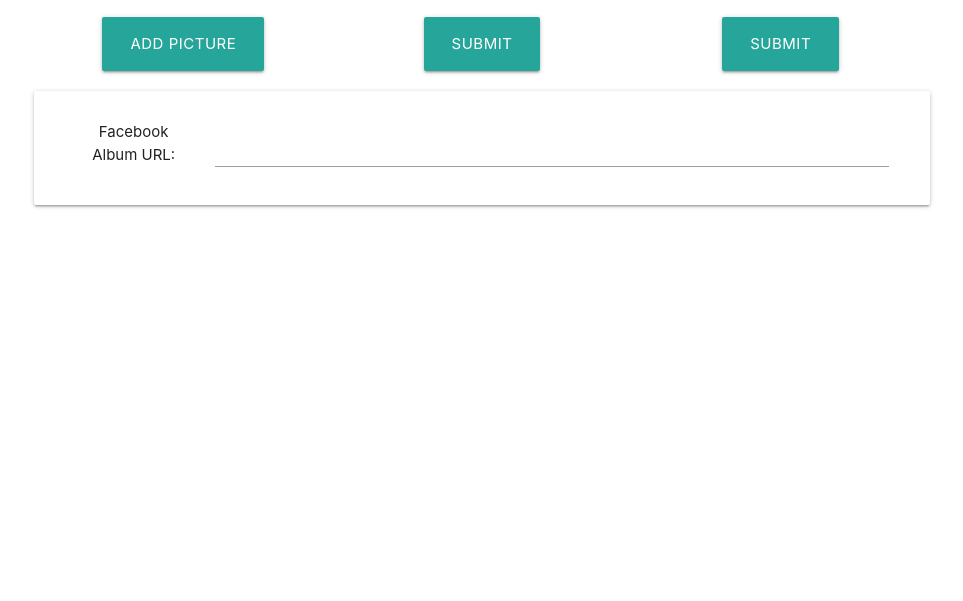
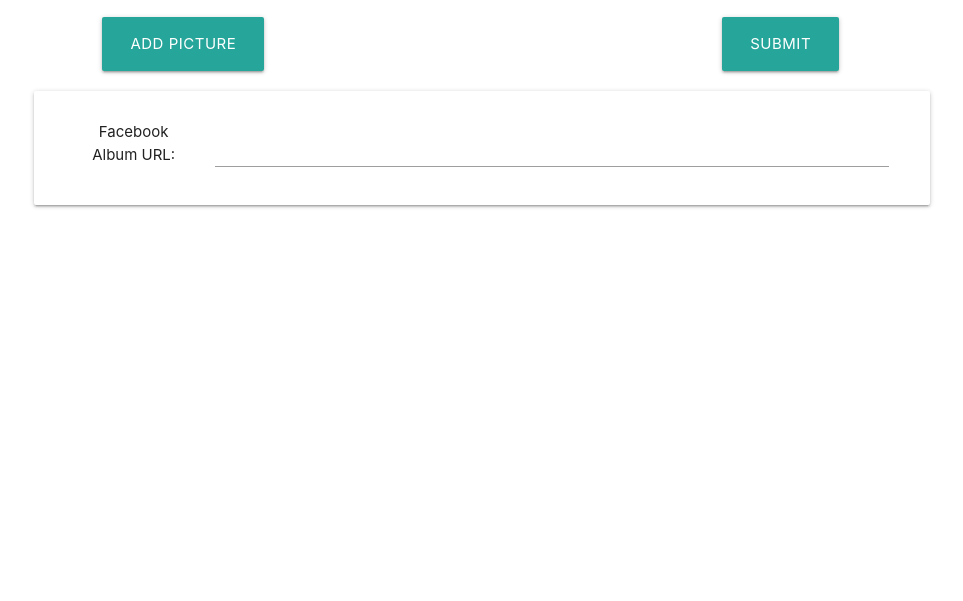
Before and after one commit to WillPower264/FotoFinder, a website: page public/html/home.html in a window 1280 px wide. Shown: the part 199-800 px from the top of the page, without its empty margins (158-1121 px from the left). Drawn offline with nearby package versions, Linux system fonts and the light colour scheme; files whose address does not match are found by name.

Commit message:
removed duplicate submit

```diff
--- a/public/html/home.html
+++ b/public/html/home.html
@@ -29,7 +29,7 @@
               <button onclick="return addPictureInput()" class="btn-large waves-effect waves-light teal lighten-1">Add Picture</button>
             </div>
             <div class = "col s4">
-              <button onclick="return submitPictures()" class="btn-large waves-effect waves-light teal lighten-1">Submit</button>
+
             </div>
             <div class = "col s4">
               <button onclick="return submitPictures()" class="btn-large waves-effect waves-light teal lighten-1">Submit</button>
```
